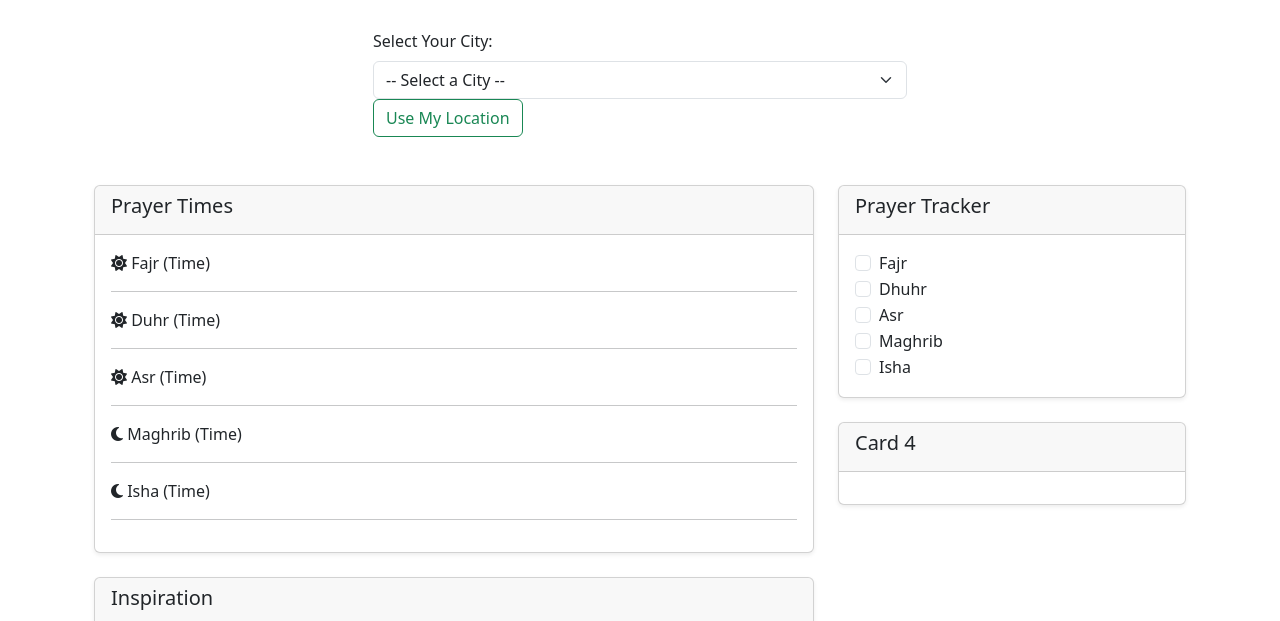
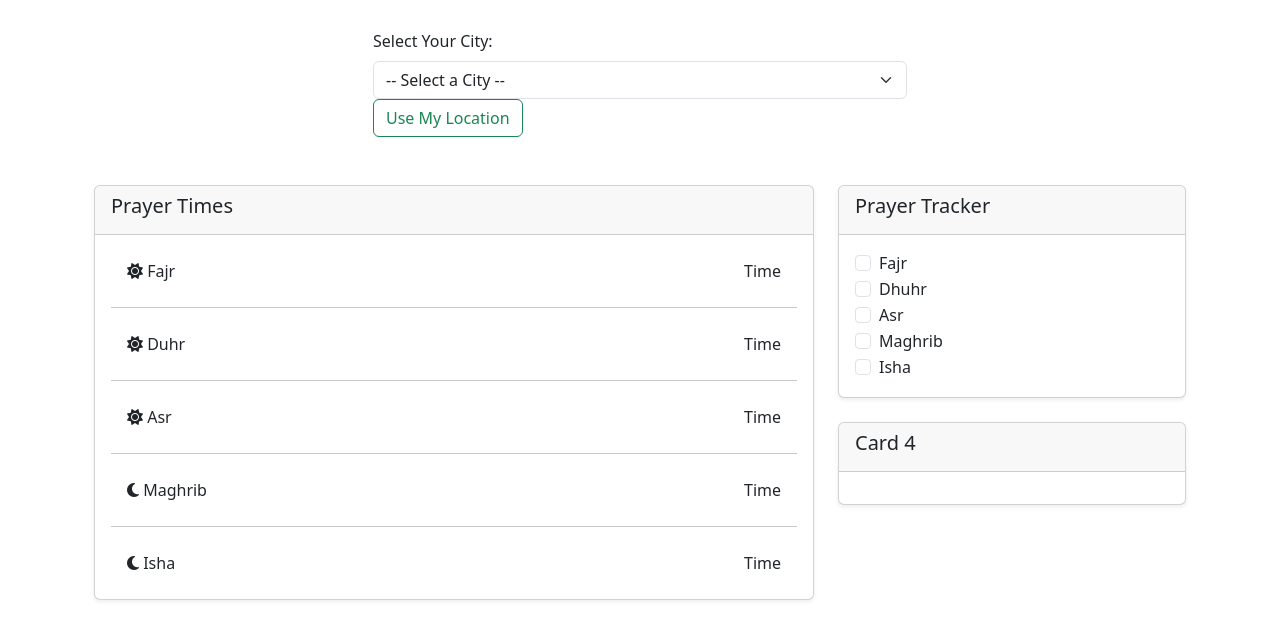
Before and after one commit to zaidmian/MIST2025, a plain HTML site: page web/index.html in a window 1280 px wide. Shown: the part 155-776 px from the top of the page. Drawn offline with nearby package versions, Linux system fonts and the light colour scheme.

Commit message:
index.html
formatted the "time" placeholder text to be on the right

```diff
--- a/web/index.html
+++ b/web/index.html
@@ -42,21 +42,60 @@
             <h5 class="card-title">Prayer Times</h5>
           </div>
           <div class="card-body">
-            <i class="fas fa-sun"></i> Fajr (Time)
-            <br/>
-            <hr/>
-            <i class="fas fa-sun"></i> Duhr (Time)
-            <br/>
-            <hr/>
-            <i class="fas fa-sun"></i> Asr (Time)
-            <br/>
-            <hr/>
-            <i class="fas fa-moon"></i> Maghrib (Time)
-            <br/>
-            <hr/>
-            <i class="fas fa-moon"></i> Isha (Time)
-            <br/>
-            <hr/>
+           <ul class="list-group list-group-flush">
+              <li class="list-group-item d-flex justify-content-between align-items-center">
+                <div>
+                <i class="fas fa-sun"></i> Fajr
+                </div>
+                <div>
+                  Time
+                </div>
+              </li>
+            </ul>
+           <hr>
+           <ul class="list-group list-group-flush">
+              <li class="list-group-item d-flex justify-content-between align-items-center">
+                <div>
+                <i class="fas fa-sun"></i> Duhr
+                </div>
+                <div>
+                  Time
+                </div>
+              </li>
+            </ul>
+            <hr>
+           <ul class="list-group list-group-flush">
+              <li class="list-group-item d-flex justify-content-between align-items-center">
+                <div>
+                <i class="fas fa-sun"></i> Asr
+                </div>
+                <div>
+                  Time
+                </div>
+              </li>
+            </ul>
+            <hr>
+            <ul class="list-group list-group-flush">
+              <li class="list-group-item d-flex justify-content-between align-items-center">
+                <div>
+                <i class="fas fa-moon"></i> Maghrib
+                </div>
+                <div>
+                  Time
+                </div>
+              </li>
+            </ul>
+            <hr>
+           <ul class="list-group list-group-flush">
+              <li class="list-group-item d-flex justify-content-between align-items-center">
+                <div>
+                <i class="fas fa-moon"></i> Isha
+                </div>
+                <div>
+                  Time
+                </div>
+              </li>
+            </ul>
           </div>
         </div>
         <div class="card mb-4 shadow-sm">
```
